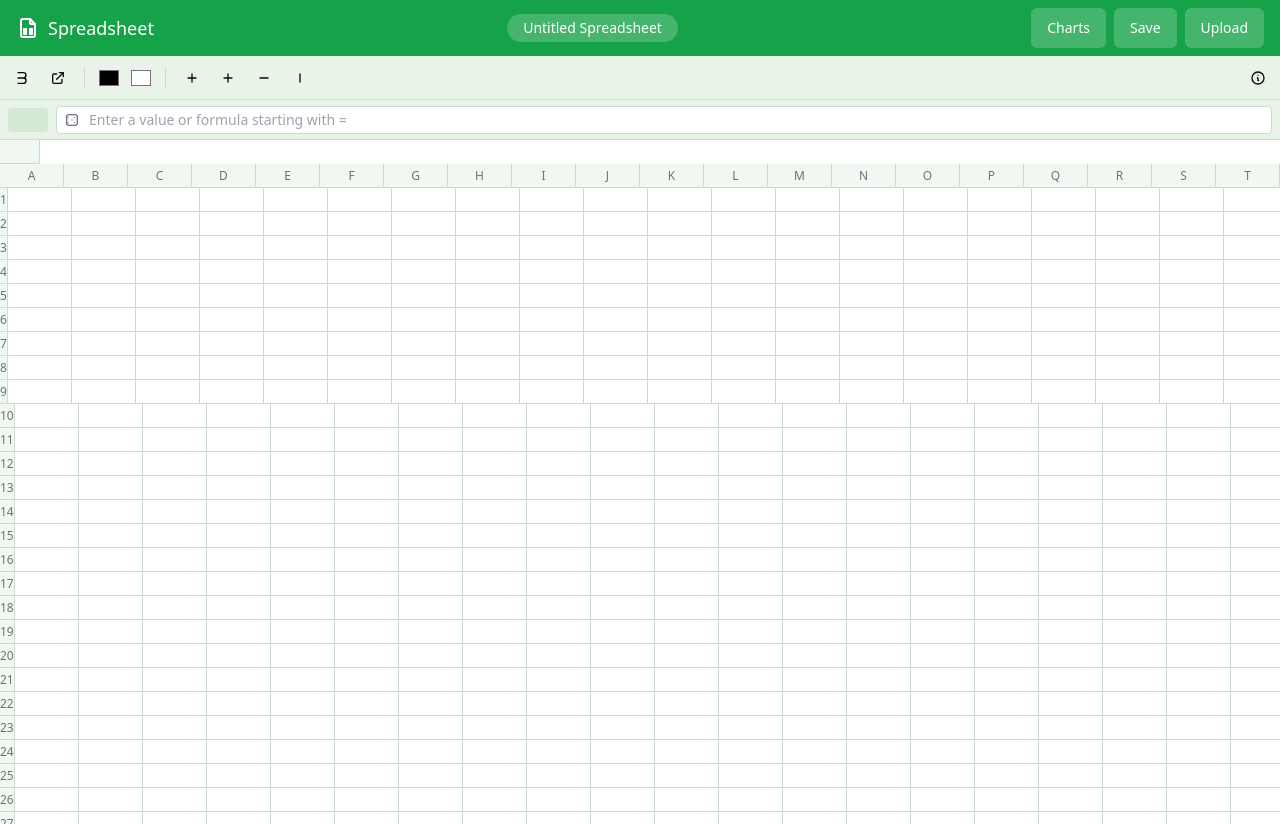
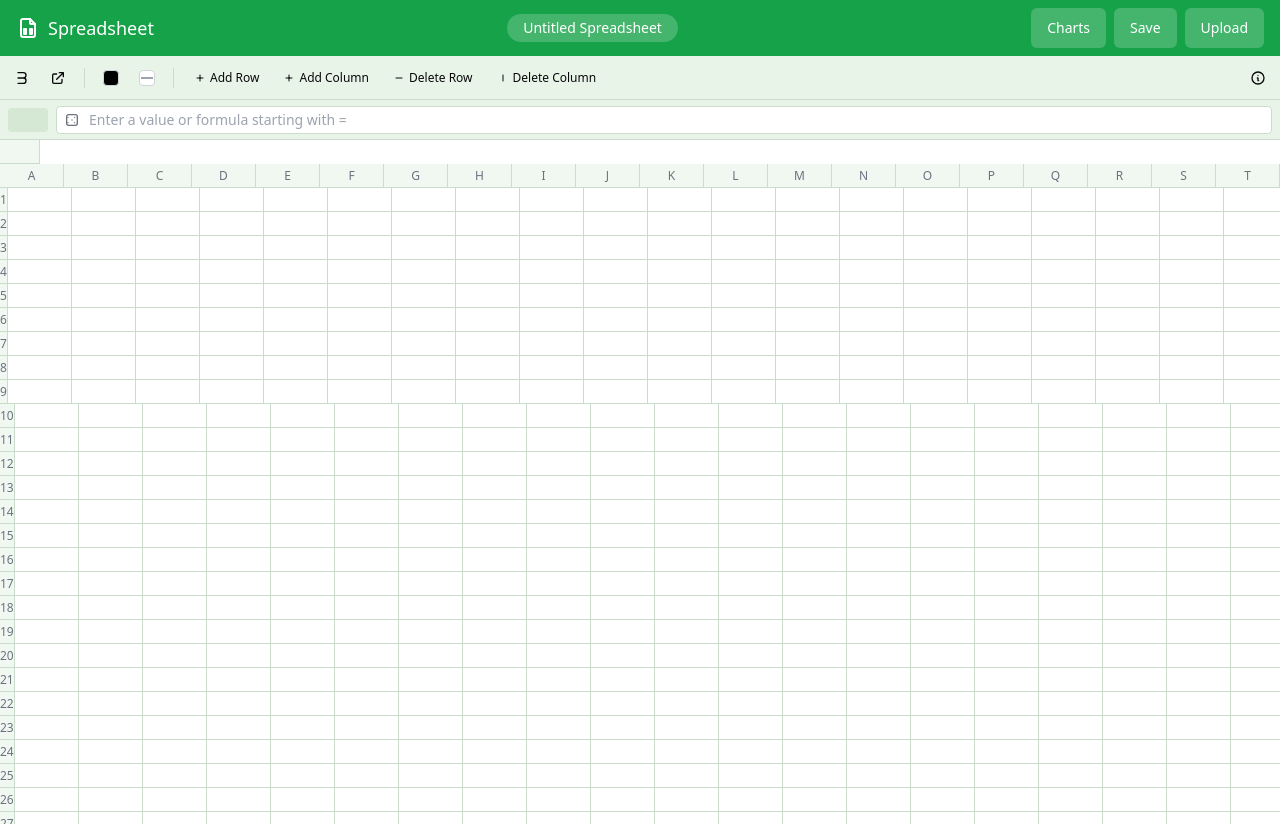
Before and after one commit to pratikparbhane96/Web-Application-Mimicking-Google-Sheets, a React (Vite) app: page / in a window 1280 px wide. Built offline with nearby package versions, Linux system fonts and the light colour scheme.

Commit message:
Improve UI and add color palette
Added a circular color palette to the UI.  Replaced generic "+" symbols with more descriptive labels (e.g., "Add Row", "Add Column").

```diff
--- a/src/components/Toolbar.tsx
+++ b/src/components/Toolbar.tsx
@@ -1,5 +1,5 @@
 
-import React from 'react';
+import React, { useState } from 'react';
 import { CellFormat } from '../utils/spreadsheetUtils';
 
 interface ToolbarProps {
@@ -13,6 +13,31 @@ interface ToolbarProps {
   canDeleteColumn: boolean;
 }
 
+// Color palette options
+const colorPalette = {
+  text: [
+    '#000000', '#434343', '#666666', '#999999', '#b7b7b7', '#cccccc', '#d9d9d9', '#efefef', '#f3f3f3', '#ffffff',
+    '#980000', '#ff0000', '#ff9900', '#ffff00', '#00ff00', '#00ffff', '#4a86e8', '#0000ff', '#9900ff', '#ff00ff',
+    '#e6b8af', '#f4cccc', '#fce5cd', '#fff2cc', '#d9ead3', '#d0e0e3', '#c9daf8', '#cfe2f3', '#d9d2e9', '#ead1dc',
+  ],
+  background: [
+    '#000000', '#434343', '#666666', '#999999', '#b7b7b7', '#cccccc', '#d9d9d9', '#efefef', '#f3f3f3', '#ffffff',
+    '#980000', '#ff0000', '#ff9900', '#ffff00', '#00ff00', '#00ffff', '#4a86e8', '#0000ff', '#9900ff', '#ff00ff',
+    '#e6b8af', '#f4cccc', '#fce5cd', '#fff2cc', '#d9ead3', '#d0e0e3', '#c9daf8', '#cfe2f3', '#d9d2e9', '#ead1dc',
+  ]
+};
+
+// Pastel colors for the custom palette
+const customPalette = [
+  '#F2FCE2', // Soft Green
+  '#FEF7CD', // Soft Yellow
+  '#FEC6A1', // Soft Orange
+  '#E5DEFF', // Soft Purple
+  '#FFDEE2', // Soft Pink
+  '#FDE1D3', // Soft Peach
+  '#D3E4FD'  // Soft Blue
+];
+
 const Toolbar: React.FC<ToolbarProps> = ({
   currentFormat,
   onFormatChange,
@@ -23,6 +48,9 @@ const Toolbar: React.FC<ToolbarProps> = ({
   canDeleteRow,
   canDeleteColumn,
 }) => {
+  const [showTextColorPalette, setShowTextColorPalette] = useState(false);
+  const [showBgColorPalette, setShowBgColorPalette] = useState(false);
+
   const handleBoldClick = () => {
     onFormatChange({ bold: !currentFormat.bold });
   };
@@ -31,12 +59,14 @@ const Toolbar: React.FC<ToolbarProps> = ({
     onFormatChange({ italic: !currentFormat.italic });
   };
 
-  const handleColorChange = (e: React.ChangeEvent<HTMLInputElement>) => {
-    onFormatChange({ color: e.target.value });
+  const handleColorChange = (color: string) => {
+    onFormatChange({ color });
+    setShowTextColorPalette(false);
   };
 
-  const handleBgColorChange = (e: React.ChangeEvent<HTMLInputElement>) => {
-    onFormatChange({ bgColor: e.target.value });
+  const handleBgColorChange = (color: string) => {
+    onFormatChange({ bgColor: color });
+    setShowBgColorPalette(false);
   };
 
   return (
@@ -64,67 +94,139 @@ const Toolbar: React.FC<ToolbarProps> = ({
 
       <div className="toolbar-divider"></div>
 
-      <div className="flex items-center" title="Text Color">
-        <input
-          type="color"
-          value={currentFormat.color || '#000000'}
-          onChange={handleColorChange}
-          className="w-6 h-6 rounded overflow-hidden cursor-pointer"
-        />
+      {/* Text Color with Palette */}
+      <div className="relative">
+        <button
+          className="toolbar-button flex items-center"
+          onClick={() => setShowTextColorPalette(!showTextColorPalette)}
+          title="Text Color"
+        >
+          <div
+            className="w-4 h-4 rounded border border-gray-300"
+            style={{ backgroundColor: currentFormat.color || '#000000' }}
+          >
+            <span className="sr-only">Text color</span>
+          </div>
+        </button>
+
+        {showTextColorPalette && (
+          <div className="absolute left-0 top-full mt-1 p-2 bg-white rounded shadow-lg z-50 w-64">
+            <div className="grid grid-cols-10 gap-1 mb-2">
+              {colorPalette.text.map((color, index) => (
+                <button
+                  key={`text-${color}-${index}`}
+                  className="w-5 h-5 rounded-sm border border-gray-200 hover:border-gray-400"
+                  style={{ backgroundColor: color }}
+                  onClick={() => handleColorChange(color)}
+                  title={color}
+                />
+              ))}
+            </div>
+            <div className="flex justify-center space-x-1 pt-2 border-t border-gray-200">
+              {customPalette.map((color, index) => (
+                <button
+                  key={`custom-text-${color}`}
+                  className="w-6 h-6 rounded-full border border-gray-200 hover:border-gray-400"
+                  style={{ backgroundColor: color }}
+                  onClick={() => handleColorChange(color)}
+                  title={`Custom ${index + 1}`}
+                />
+              ))}
+            </div>
+          </div>
+        )}
       </div>
 
-      <div className="flex items-center" title="Background Color">
-        <input
-          type="color"
-          value={currentFormat.bgColor || '#ffffff'}
-          onChange={handleBgColorChange}
-          className="w-6 h-6 rounded overflow-hidden cursor-pointer"
-        />
+      {/* Background Color with Palette */}
+      <div className="relative">
+        <button
+          className="toolbar-button flex items-center"
+          onClick={() => setShowBgColorPalette(!showBgColorPalette)}
+          title="Background Color"
+        >
+          <div
+            className="w-4 h-4 rounded border border-gray-300 flex items-center justify-center"
+            style={{ backgroundColor: currentFormat.bgColor || '#ffffff' }}
+          >
+            <div className="w-3 h-0.5 bg-gray-400"></div>
+          </div>
+        </button>
+
+        {showBgColorPalette && (
+          <div className="absolute left-0 top-full mt-1 p-2 bg-white rounded shadow-lg z-50 w-64">
+            <div className="grid grid-cols-10 gap-1 mb-2">
+              {colorPalette.background.map((color, index) => (
+                <button
+                  key={`bg-${color}-${index}`}
+                  className="w-5 h-5 rounded-sm border border-gray-200 hover:border-gray-400"
+                  style={{ backgroundColor: color }}
+                  onClick={() => handleBgColorChange(color)}
+                  title={color}
+                />
+              ))}
+            </div>
+            <div className="flex justify-center space-x-1 pt-2 border-t border-gray-200">
+              {customPalette.map((color, index) => (
+                <button
+                  key={`custom-bg-${color}`}
+                  className="w-6 h-6 rounded-full border border-gray-200 hover:border-gray-400"
+                  style={{ backgroundColor: color }}
+                  onClick={() => handleBgColorChange(color)}
+                  title={`Custom ${index + 1}`}
+                />
+              ))}
+            </div>
+          </div>
+        )}
       </div>
 
       <div className="toolbar-divider"></div>
 
-      {/* Row and Column Operations */}
+      {/* Row and Column Operations with Text */}
       <button
-        className="toolbar-button"
+        className="toolbar-button text-xs px-2 w-auto flex items-center gap-1"
         onClick={onAddRow}
         title="Add Row"
       >
-        <svg xmlns="http://www.w3.org/2000/svg" className="h-4 w-4" fill="none" viewBox="0 0 24 24" stroke="currentColor">
+        <svg xmlns="http://www.w3.org/2000/svg" className="h-3 w-3" fill="none" viewBox="0 0 24 24" stroke="currentColor">
           <path strokeLinecap="round" strokeLinejoin="round" strokeWidth={2} d="M12 6v6m0 0v6m0-6h6m-6 0H6" />
         </svg>
+        <span>Add Row</span>
       </button>
 
       <button
-        className="toolbar-button"
+        className="toolbar-button text-xs px-2 w-auto flex items-center gap-1"
         onClick={onAddColumn}
         title="Add Column"
       >
-        <svg xmlns="http://www.w3.org/2000/svg" className="h-4 w-4" fill="none" viewBox="0 0 24 24" stroke="currentColor">
+        <svg xmlns="http://www.w3.org/2000/svg" className="h-3 w-3" fill="none" viewBox="0 0 24 24" stroke="currentColor">
           <path strokeLinecap="round" strokeLinejoin="round" strokeWidth={2} d="M12 6v6m0 0v6m0-6h6m-6 0H6" transform="rotate(90 12 12)" />
         </svg>
+        <span>Add Column</span>
       </button>
 
       <button
-        className={`toolbar-button ${!canDeleteRow ? 'opacity-50 cursor-not-allowed' : ''}`}
+        className={`toolbar-button text-xs px-2 w-auto flex items-center gap-1 ${!canDeleteRow ? 'opacity-50 cursor-not-allowed' : ''}`}
         onClick={canDeleteRow ? onDeleteRow : undefined}
         title="Delete Row"
         disabled={!canDeleteRow}
       >
-        <svg xmlns="http://www.w3.org/2000/svg" className="h-4 w-4" fill="none" viewBox="0 0 24 24" stroke="currentColor">
+        <svg xmlns="http://www.w3.org/2000/svg" className="h-3 w-3" fill="none" viewBox="0 0 24 24" stroke="currentColor">
           <path strokeLinecap="round" strokeLinejoin="round" strokeWidth={2} d="M18 12H6" />
         </svg>
+        <span>Delete Row</span>
       </button>
 
       <button
-        className={`toolbar-button ${!canDeleteColumn ? 'opacity-50 cursor-not-allowed' : ''}`}
+        className={`toolbar-button text-xs px-2 w-auto flex items-center gap-1 ${!canDeleteColumn ? 'opacity-50 cursor-not-allowed' : ''}`}
         onClick={canDeleteColumn ? onDeleteColumn : undefined}
         title="Delete Column"
         disabled={!canDeleteColumn}
       >
-        <svg xmlns="http://www.w3.org/2000/svg" className="h-4 w-4" fill="none" viewBox="0 0 24 24" stroke="currentColor">
+        <svg xmlns="http://www.w3.org/2000/svg" className="h-3 w-3" fill="none" viewBox="0 0 24 24" stroke="currentColor">
           <path strokeLinecap="round" strokeLinejoin="round" strokeWidth={2} d="M18 12H6" transform="rotate(90 12 12)" />
         </svg>
+        <span>Delete Column</span>
       </button>
 
       <div className="flex-1"></div>
--- a/src/index.css
+++ b/src/index.css
@@ -168,7 +168,7 @@
   .toolbar-button {
     @apply rounded p-1 hover:bg-black/5 transition-colors flex items-center justify-center;
     height: 28px;
-    width: 28px;
+    min-width: 28px;
   }
 
   .toolbar-button.active {
@@ -182,6 +182,12 @@
   .toolbar-select {
     @apply text-sm bg-transparent border border-sheet-border rounded px-2 py-1 focus:outline-none focus:ring-1 focus:ring-primary;
     height: 28px;
+  }
+
+  .color-circle {
+    @apply rounded-full border border-gray-300 hover:border-gray-400 cursor-pointer;
+    width: 24px;
+    height: 24px;
   }
 }
 
@@ -198,3 +204,17 @@
 .formula-highlight {
   @apply bg-blue-100 text-blue-800;
 }
+
+.color-palette {
+  @apply p-2 bg-white shadow-lg rounded-md border border-gray-200 absolute z-50;
+  width: 240px;
+}
+
+.color-palette-grid {
+  @apply grid gap-1;
+  grid-template-columns: repeat(10, 1fr);
+}
+
+.color-palette-circle {
+  @apply flex flex-wrap justify-center gap-1 mt-2 pt-2 border-t border-gray-100;
+}
```
